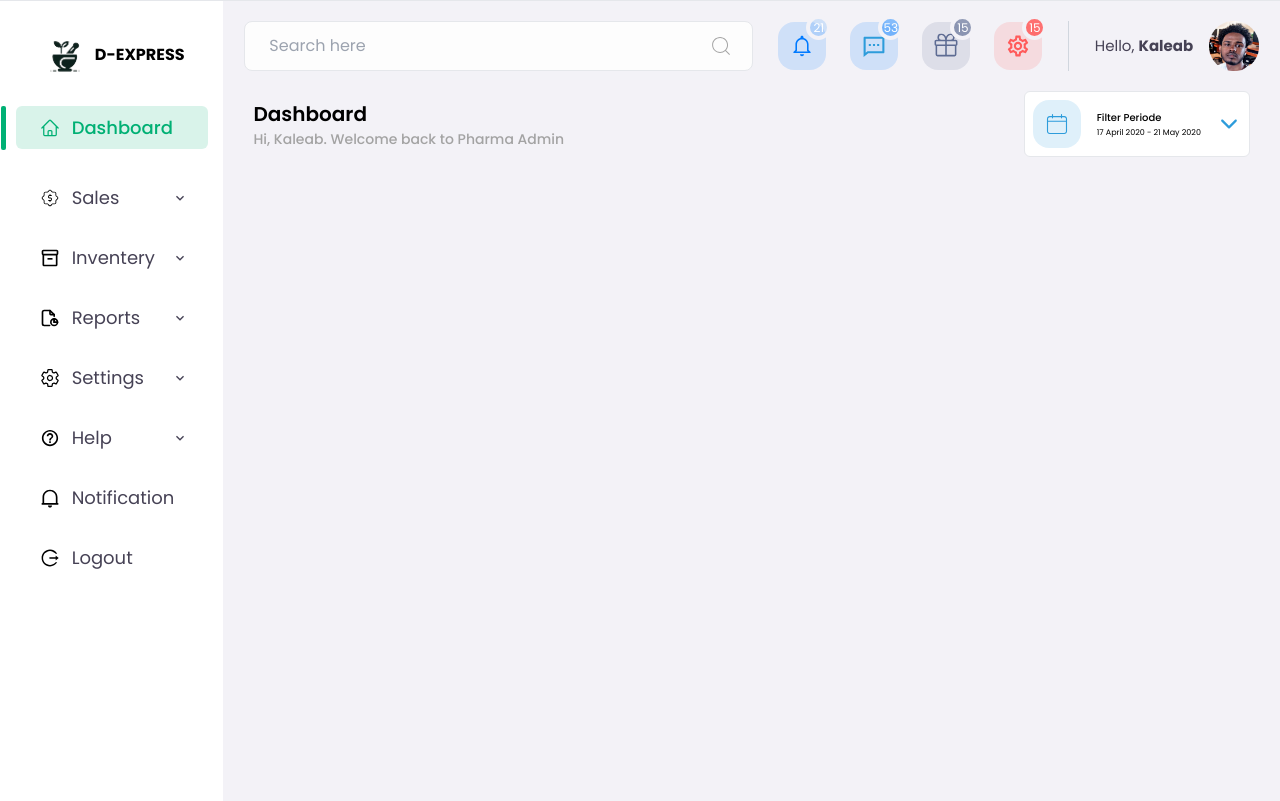
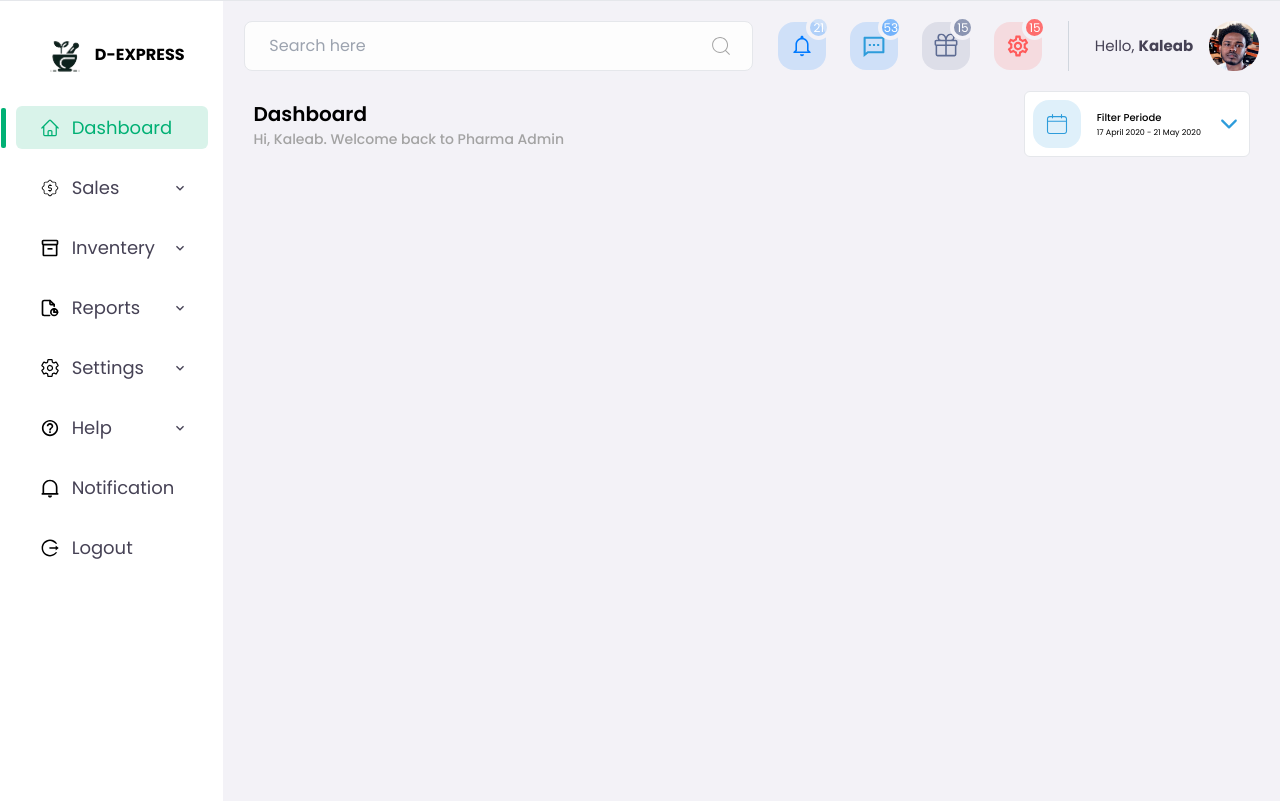
Before and after one commit to kalolani/PharmaTrack, a React (Vite) app in the folder FrontEnd/: page /dashboard/userGuide in a window 1280 px wide. Built offline with nearby package versions, Linux system fonts and the light colour scheme.

Commit message:
updated the sidebar

```diff
--- a/FrontEnd/src/components/Accordion.jsx
+++ b/FrontEnd/src/components/Accordion.jsx
@@ -39,14 +39,14 @@ function Accordion({
 
         <p
           className={`text-[17px] text-[18px] font-Poppins ${
-            isOpen ? "text-[#00B074] font-medium" : "text-[#464255]"
+            isOpen ? "text-[#00B074]" : "text-[#464255]"
           }`}
         >
           {title}
         </p>
 
         {isOpen ? (
-          <div className="absolute -left-[15px] w-[5px] h-[44px] bg-[#00B074] rounded-sm"></div>
+          <div className="absolute -left-[15px] w-[5px] h-[40px] bg-[#00B074] rounded-sm"></div>
         ) : (
           ""
         )}
@@ -55,7 +55,7 @@ function Accordion({
       {isOpen ? (
         <motion.div
           className={`${
-            sub.map((item) => item.sub.length > 0)
+            sub.some((item) => item.sub.length > 0)
               ? "pt-[10px] pl-[5px] flex flex-col gap-3"
               : ""
           }`}
@@ -66,7 +66,8 @@ function Accordion({
             opacity: { duration: 0.3, ease: "easeInOut" },
           }}
         >
-          {sub.map((item) => (
+          {sub.map((item) =>
+            item.sub.length > 0 ? (
               <NavLink
                 to={item.to}
                 className={`${
@@ -76,9 +77,12 @@ function Accordion({
                 }`}
                 key={item}
               >
-              {item.sub}
+                {item.sub.length > 1 ? item.sub : ""}
               </NavLink>
-          ))}
+            ) : (
+              ""
+            )
+          )}
         </motion.div>
       ) : (
         ""
--- a/FrontEnd/src/components/Sidebar.jsx
+++ b/FrontEnd/src/components/Sidebar.jsx
@@ -30,9 +30,7 @@ function Sidebar({ data }) {
             arrowUp={item.arrowUp}
             arrowUpGreen={item.arrowUp}
             arrowDown={item.arrowDown}
-          >
-            {/* {item.text} */}
-          </Accordion>
+          ></Accordion>
         ))}
       </div>
     </div>
```
Lines whose indentation alone changed are shown as unchanged.
